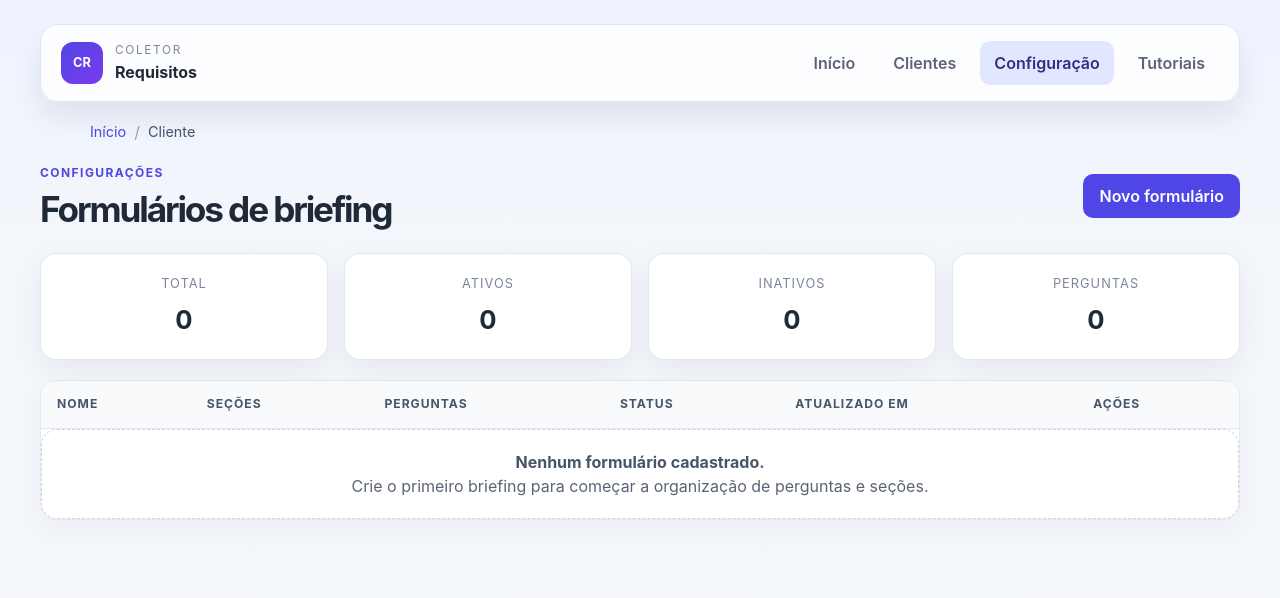
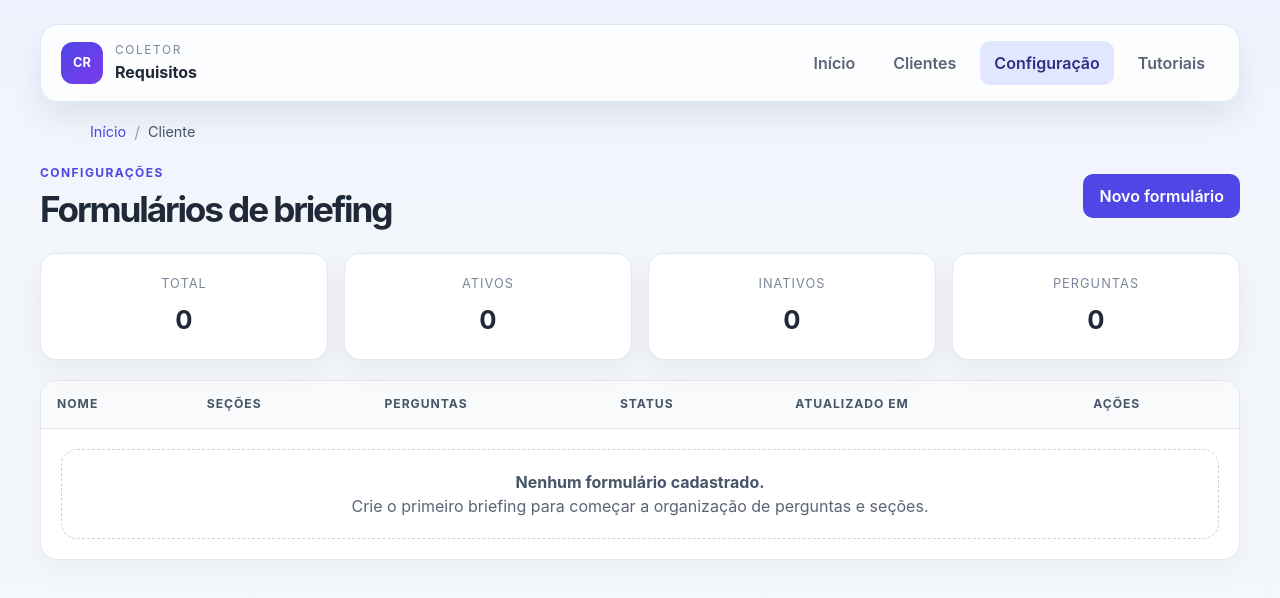
Before and after one commit to adaejbr/coletor-requisitos-software, a React (Vite) app in the folder coletor-requisitos-software/: page /configuracoes/formularios/novo in a window 1280 px wide. Both pictures are taken after a click on the button "Cancelar". Shown: the top 598 px of the page. Built offline with nearby package versions, Linux system fonts and the light colour scheme; what @react-pdf/renderer would draw is missing.

Commit message:
Componentizando tabelas para evitar duplicações de código

```diff
--- a/coletor-requisitos-software/src/App.css
+++ b/coletor-requisitos-software/src/App.css
@@ -401,39 +401,6 @@ textarea {
   font-size: 1.6rem;
 }
 
-.table-card {
-  overflow: hidden;
-  border: 1px solid #e5e7eb;
-  border-radius: 16px;
-  background: #fff;
-  box-shadow: 0 10px 30px rgba(15, 23, 42, 0.04);
-}
-
-.table-card table {
-  width: 100%;
-  border-collapse: collapse;
-}
-
-.table-card th,
-.table-card td {
-  padding: 14px 16px;
-  border-bottom: 1px solid #e5e7eb;
-  text-align: left;
-  vertical-align: top;
-}
-
-.table-card th {
-  background: #f8fafc;
-  color: #475569;
-  font-size: 0.76rem;
-  letter-spacing: 0.08em;
-  text-transform: uppercase;
-}
-
-.table-card tbody tr:last-child td {
-  border-bottom: none;
-}
-
 .compact-row {
   gap: 8px;
 }
@@ -671,28 +638,6 @@ textarea {
   font-size: 0.8rem;
 }
 
-.status-badge {
-  display: inline-flex;
-  align-items: center;
-  justify-content: center;
-  min-width: 82px;
-  padding: 6px 10px;
-  border-radius: 999px;
-  font-size: 0.74rem;
-  font-weight: 700;
-  letter-spacing: 0.04em;
-  text-transform: uppercase;
-}
-
-.status-active {
-  background: #dcfce7;
-  color: #166534;
-}
-
-.status-inactive {
-  background: #f3f4f6;
-  color: #4b5563;
-}
 
 .info-panel,
 .success-panel,
--- /dev/null
+++ b/coletor-requisitos-software/src/components/table/Table.css
@@ -0,0 +1,126 @@
+.table-card {
+  overflow: hidden;
+  border: 1px solid #e5e7eb;
+  border-radius: 16px;
+  background: #fff;
+  box-shadow: 0 10px 30px rgba(15, 23, 42, 0.04);
+}
+
+.table-card table {
+  width: 100%;
+  border-collapse: collapse;
+}
+
+.table-card th,
+.table-card td {
+  padding: 14px 16px;
+  border-bottom: 1px solid #e5e7eb;
+  text-align: left;
+  vertical-align: top;
+}
+
+.table-card th {
+  background: #f8fafc;
+  color: #475569;
+  font-size: 0.76rem;
+  letter-spacing: 0.08em;
+  text-transform: uppercase;
+}
+
+.table-card tbody tr:last-child td {
+  border-bottom: none;
+}
+
+.table-card .align-center {
+  text-align: center;
+}
+
+.table-card .align-right {
+  text-align: right;
+}
+
+.table-empty-state {
+  padding: 20px;
+}
+
+.compact-row {
+  gap: 8px;
+}
+
+.button-row {
+  display: flex;
+  flex-wrap: wrap;
+  gap: 12px;
+}
+
+.primary-button,
+.secondary-button,
+.ghost-button,
+.danger-button {
+  display: inline-flex;
+  align-items: center;
+  justify-content: center;
+  border: none;
+  border-radius: 10px;
+  padding: 10px 16px;
+  font-weight: 600;
+  text-decoration: none;
+  transition: opacity 0.2s ease;
+  cursor: pointer;
+}
+
+.primary-button {
+  background: #4f46e5;
+  color: #fff;
+}
+
+.secondary-button {
+  background: #e0e7ff;
+  color: #312e81;
+}
+
+.ghost-button {
+  background: #f3f4f6;
+  color: #111827;
+}
+
+.danger-button {
+  background: #fee2e2;
+  color: #991b1b;
+}
+
+.primary-button:hover,
+.secondary-button:hover,
+.ghost-button:hover,
+.danger-button:hover {
+  opacity: 0.95;
+}
+
+.status-badge {
+  display: inline-flex;
+  align-items: center;
+  justify-content: center;
+  min-width: 82px;
+  padding: 6px 10px;
+  border-radius: 999px;
+  font-size: 0.74rem;
+  font-weight: 700;
+  letter-spacing: 0.04em;
+  text-transform: uppercase;
+}
+
+.status-active {
+  background: #dcfce7;
+  color: #166534;
+}
+
+.status-inactive {
+  background: #f3f4f6;
+  color: #4b5563;
+}
+
+.muted-text {
+  color: #64748b;
+  font-size: 0.85rem;
+  line-height: 1.5;
+}
--- /dev/null
+++ b/coletor-requisitos-software/src/components/table/Table.tsx
@@ -0,0 +1,76 @@
+import type { ReactNode } from 'react'
+import './Table.css'
+
+export type TableColumn<T> = {
+  key: string
+  header: string
+  accessor?: keyof T | ((row: T) => unknown)
+  render?: (row: T, value: unknown) => ReactNode
+  className?: string
+  align?: 'left' | 'center' | 'right'
+}
+
+type TableProps<T> = {
+  columns: TableColumn<T>[]
+  data: T[]
+  getRowKey: (row: T) => string | number
+  emptyState?: ReactNode
+  className?: string
+}
+
+export function Table<T>({ columns, data, getRowKey, emptyState, className }: TableProps<T>) {
+  const renderCellValue = (row: T, column: TableColumn<T>) => {
+    const value = typeof column.accessor === 'function' ? column.accessor(row) : column.accessor ? row[column.accessor] : undefined
+
+    if (column.render) {
+      return column.render(row, value)
+    }
+
+    if (value === null || typeof value === 'undefined') {
+      return '-'
+    }
+
+    if (typeof value === 'string' || typeof value === 'number' || typeof value === 'boolean') {
+      return value
+    }
+
+    return JSON.stringify(value)
+  }
+
+  return (
+    <div className={['table-card', className].filter(Boolean).join(' ')}>
+      <table>
+        <thead>
+          <tr>
+            {columns.map((column) => (
+              <th key={column.key} className={column.className}>
+                {column.header}
+              </th>
+            ))}
+          </tr>
+        </thead>
+
+        <tbody>
+          {data.map((row) => {
+            const rowKey = getRowKey(row)
+
+            return (
+              <tr key={rowKey}>
+                {columns.map((column) => (
+                  <td
+                    key={`${String(rowKey)}-${column.key}`}
+                    className={[column.className, column.align ? `align-${column.align}` : ''].filter(Boolean).join(' ')}
+                  >
+                    {renderCellValue(row, column)}
+                  </td>
+                ))}
+              </tr>
+            )
+          })}
+        </tbody>
+      </table>
+
+      {data.length === 0 && emptyState && <div className="table-empty-state">{emptyState}</div>}
+    </div>
+  )
+}
--- a/coletor-requisitos-software/src/pages/configuracoes/FormulariosPage.tsx
+++ b/coletor-requisitos-software/src/pages/configuracoes/FormulariosPage.tsx
@@ -1,6 +1,8 @@
 import { useMemo } from 'react'
 import { Link } from 'react-router-dom'
+import { Table, type TableColumn } from '../../components/table/Table'
 import { useBriefingForms } from '../../hooks/useBriefingForms'
+import type { FormularioBriefing } from '../../types/briefing'
 
 const formatarData = (iso: string) =>
   new Intl.DateTimeFormat('pt-BR', {
@@ -42,6 +44,66 @@ export default function FormulariosPage() {
     )
   }
 
+  const columns: TableColumn<FormularioBriefing>[] = [
+    {
+      key: 'nome',
+      header: 'Nome',
+      render: (formulario) => (
+        <>
+          <strong>{formulario.nome}</strong>
+          {formulario.descricao && <div className="muted-text">{formulario.descricao}</div>}
+        </>
+      ),
+    },
+    {
+      key: 'secoes',
+      header: 'Seções',
+      render: (formulario) => formulario.secoes.length,
+      align: 'center',
+    },
+    {
+      key: 'perguntas',
+      header: 'Perguntas',
+      render: (formulario) => formulario.secoes.reduce((contador, secao) => contador + secao.perguntas.length, 0),
+      align: 'center',
+    },
+    {
+      key: 'status',
+      header: 'Status',
+      render: (formulario) => (
+        <span className={`status-badge ${formulario.ativo ? 'status-active' : 'status-inactive'}`}>
+          {formulario.ativo ? 'Ativo' : 'Inativo'}
+        </span>
+      ),
+      align: 'center',
+    },
+    {
+      key: 'atualizadoEm',
+      header: 'Atualizado em',
+      render: (formulario) => formatarData(formulario.atualizadoEm),
+    },
+    {
+      key: 'acoes',
+      header: 'Ações',
+      render: (formulario) => (
+        <div className="button-row compact-row">
+          <Link to={`/configuracoes/formularios/${formulario.id}/editar`} className="secondary-button">
+            Editar
+          </Link>
+          <button
+            type="button"
+            className={formulario.ativo ? 'ghost-button' : 'secondary-button'}
+            onClick={() =>
+              formulario.ativo ? inativarFormulario(formulario.id) : reativarFormulario(formulario.id)
+            }
+          >
+            {formulario.ativo ? 'Inativar' : 'Reativar'}
+          </button>
+        </div>
+      ),
+    },
+  ]
+
   return (
     <section className="page">
       <div className="page-header">
@@ -73,68 +135,17 @@ export default function FormulariosPage() {
         </div>
       </div>
 
-      <div className="table-card">
-        <table>
-          <thead>
-            <tr>
-              <th>Nome</th>
-              <th>Seções</th>
-              <th>Perguntas</th>
-              <th>Status</th>
-              <th>Atualizado em</th>
-              <th>Ações</th>
-            </tr>
-          </thead>
-          <tbody>
-            {formularios.map((formulario) => {
-              const totalPerguntasFormulario = formulario.secoes.reduce(
-                (contador, secao) => contador + secao.perguntas.length,
-                0,
-              )
-
-              return (
-                <tr key={formulario.id}>
-                  <td>
-                    <strong>{formulario.nome}</strong>
-                    {formulario.descricao && <div className="muted-text">{formulario.descricao}</div>}
-                  </td>
-                  <td>{formulario.secoes.length}</td>
-                  <td>{totalPerguntasFormulario}</td>
-                  <td>
-                    <span className={`status-badge ${formulario.ativo ? 'status-active' : 'status-inactive'}`}>
-                      {formulario.ativo ? 'Ativo' : 'Inativo'}
-                    </span>
-                  </td>
-                  <td>{formatarData(formulario.atualizadoEm)}</td>
-                  <td>
-                    <div className="button-row compact-row">
-                      <Link to={`/configuracoes/formularios/${formulario.id}/editar`} className="secondary-button">
-                        Editar
-                      </Link>
-                      <button
-                        type="button"
-                        className={formulario.ativo ? 'ghost-button' : 'secondary-button'}
-                        onClick={() =>
-                          formulario.ativo ? inativarFormulario(formulario.id) : reativarFormulario(formulario.id)
-                        }
-                      >
-                        {formulario.ativo ? 'Inativar' : 'Reativar'}
-                      </button>
-                    </div>
-                  </td>
-                </tr>
-              )
-            })}
-          </tbody>
-        </table>
-
-        {formularios.length === 0 && (
+      <Table
+        columns={columns}
+        data={formularios}
+        getRowKey={(formulario) => formulario.id}
+        emptyState={
           <div className="empty-state">
             <strong>Nenhum formulário cadastrado.</strong>
             <p>Crie o primeiro briefing para começar a organização de perguntas e seções.</p>
           </div>
-        )}
-      </div>
+        }
+      />
     </section>
   )
 }
```
